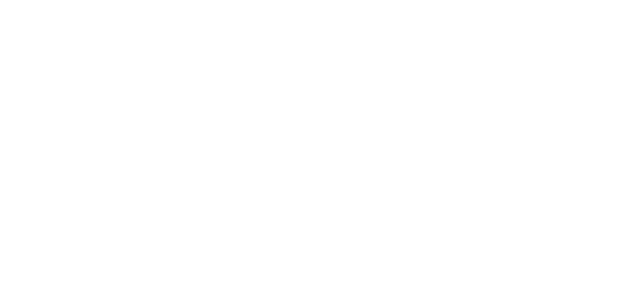
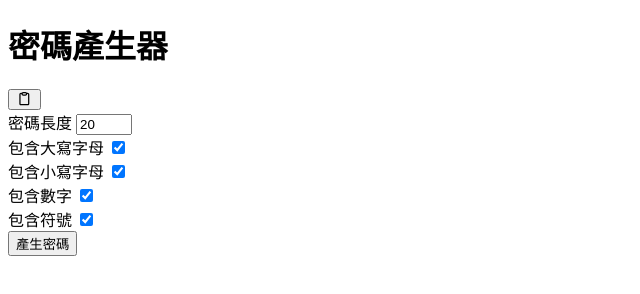
Before and after one commit to jeffreyyau93/password-generator, a plain HTML site: page index.html in a window 1280 px wide. Shown: the whole page, without its empty margins (0-640 px from the left). Drawn offline with Linux system fonts and the light colour scheme.

Commit message:
feat: Add markups

```diff
--- a/index.html
+++ b/index.html
@@ -1,15 +1,52 @@
 <!DOCTYPE html>
-<html lang="en">
+<html lang="zh-tw">
   <head>
-  <meta charset="UTF-8">
-  <meta name="viewport" content="width=device-width, initial-scale=1.0">
-  <meta http-equiv="X-UA-Compatible" content="ie=edge">
-  <link rel="stylesheet" href="css/style.css">
+    <meta charset="UTF-8" />
+    <meta name="viewport" content="width=device-width, initial-scale=1.0" />
+    <meta http-equiv="X-UA-Compatible" content="ie=edge" />
+    <link
+      href="https://fonts.googleapis.com/css?family=Noto+Sans+TC:400,500&display=swap&subset=chinese-traditional"
+      rel="stylesheet"
+    />
+    <link rel="stylesheet" href="css/style.css" />
     <script src="js/all.js" defer></script>
     <script src="js/script.js" defer></script>
-  <title>Password Generator</title>
+    <title>密碼產生器</title>
   </head>
   <body>
-
+    <div class="container">
+      <h1>密碼產生器</h1>
+      <div class="container-result">
+        <span id="result"></span>
+        <button id="clipboard" class="btn">
+          <i class="far fa-clipboard"></i>
+        </button>
+      </div>
+      <div class="settings">
+        <div class="setting">
+          <label>密碼長度</label>
+          <input type="number" id="length" min="4" max="20" value="20" />
+        </div>
+        <div class="setting">
+          <label>包含大寫字母</label>
+          <input type="checkbox" id="uppercase" checked />
+        </div>
+        <div class="setting">
+          <label>包含小寫字母</label>
+          <input type="checkbox" id="lowercase" checked />
+        </div>
+        <div class="setting">
+          <label>包含數字</label>
+          <input type="checkbox" id="numbers" checked />
+        </div>
+        <div class="setting">
+          <label>包含符號</label>
+          <input type="checkbox" id="symbols" checked />
+        </div>
+      </div>
+      <button class="btn btn-lg" id="generate">
+        產生密碼
+      </button>
+    </div>
   </body>
 </html>
```
Lines whose indentation alone changed are shown as unchanged.
